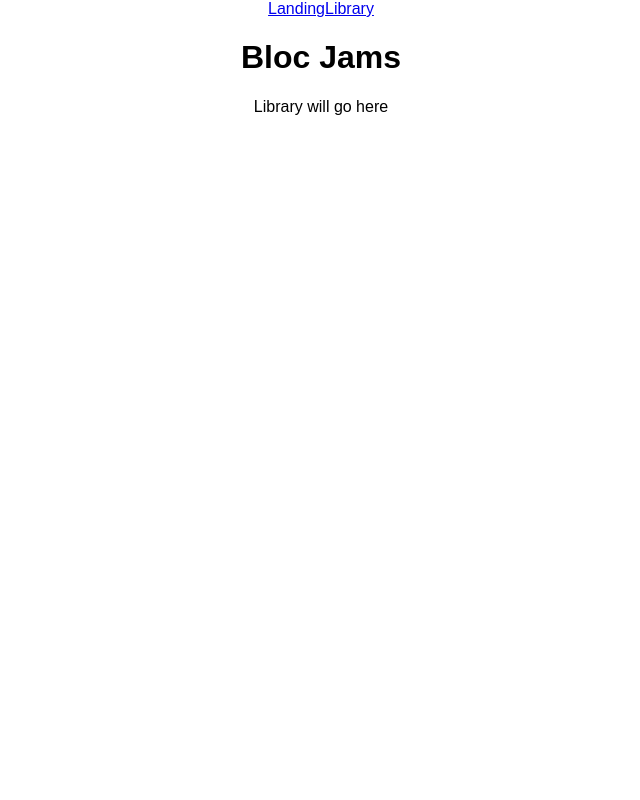
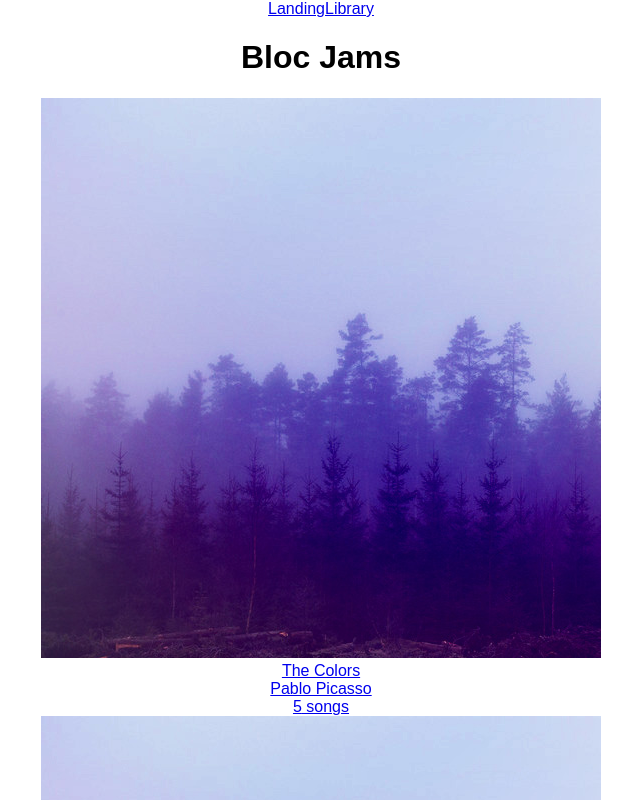
Before and after one commit to lisadgee/bloc-jams-react, a React (Create React App) app: page /library in a window 1280 px wide. Shown: the top 800 px of the page, without its empty margins (319-959 px from the left). Built offline with nearby package versions, Linux system fonts and the light colour scheme.

Commit message:
completed code for library

```diff
--- a/src/App.js
+++ b/src/App.js
@@ -20,7 +20,7 @@
          <main>
            <Route exact path="/" component={Landing} />
            <Route path="/library" component={Library} />
-           <Route path="/album" component={Album} />
+           <Route path="/album/:slug" component={Album} />
          </main>
       </div>
     );
--- a/src/components/Album.js
+++ b/src/components/Album.js
@@ -1,9 +1,14 @@
-import React from 'react';
+import React, { Component } from 'react';
 
-const Album = () => (
-  <section className="album">
-    Album page will go here
-  </section>
-);
+
+class Album extends Component {
+  render() {
+    return (
+      <section className="album">
+        {this.props.match.params.slug} Album will go here
+      </section>
+    );
+  }
+}
 
 export default Album;
--- a/src/components/Library.js
+++ b/src/components/Library.js
@@ -1,9 +1,31 @@
-import React from 'react';
-
-const Library = () => (
-  <section className="library">
-    Library will go here
-  </section>
-);
+import React, { Component } from 'react';
+import { Link } from 'react-router-dom';
+import albumData from './../data/albums';
+class Library extends Component {
+  constructor(props) {
+    super(props);
+    this.state = { albums: albumData };
+  }
+  render() {
+   return (
+     <section className='library'>
+       {
+          this.state.albums.map( (album, index) =>
+          <Link to={`/album/${album.slug}`} key={index}>
+          <img src={album.albumCover} alt={album.title} />
+          <div>{album.title}</div>
+          <div>{album.artist}</div>
+          <div>{album.songs.length} songs</div>
+              <img src={album.albumCover} alt={album.title} />
+               <div>{album.title}</div>
+               <div>{album.artist}</div>
+               <div>{album.songs.length} songs</div>
+               </Link>
+          )
+        }
+     </section>
+    );
+  }
+}
 
 export default Library;
--- /dev/null
+++ b/src/data/albums.js
@@ -0,0 +1,27 @@
+export default [{
+    title: 'The Colors',
+    artist: 'Pablo Picasso',
+    releaseInfo: '1909 Spanish Records',
+    albumCover: '/assets/images/album_covers/01.jpg',
+    slug: 'the-colors',
+    songs: [
+        { title: 'Blue', duration: '161.71', audioSrc: '/assets/music/blue.mp3' },
+        { title: 'Green', duration: '103.96', audioSrc: '/assets/music/green.mp3' },
+        { title: 'Red', duration: '268.45', audioSrc: '/assets/music/red.mp3' },
+        { title: 'Pink', duration: '153.14', audioSrc: '/assets/music/pink.mp3' },
+        { title: 'Magenta', duration: '374.22', audioSrc: '/assets/music/magenta.mp3' }
+    ]
+  }, {
+      title: 'The Telephone',
+      artist: 'Guglielmo Marconi',
+      releaseInfo: '1909 EM',
+      albumCover: '/assets/images/album_covers/02.jpg',
+      slug: 'the-telephone',
+      songs: [
+        { title: 'Blue', duration: '161.71', audioSrc: '/assets/music/blue.mp3' },
+        { title: 'Green', duration: '103.96', audioSrc: '/assets/music/green.mp3' },
+        { title: 'Red', duration: '268.45', audioSrc: '/assets/music/red.mp3' },
+        { title: 'Pink', duration: '153.14', audioSrc: '/assets/music/pink.mp3' },
+        { title: 'Magenta', duration: '374.22', audioSrc: '/assets/music/magenta.mp3' }
+      ]
+  }];
```
